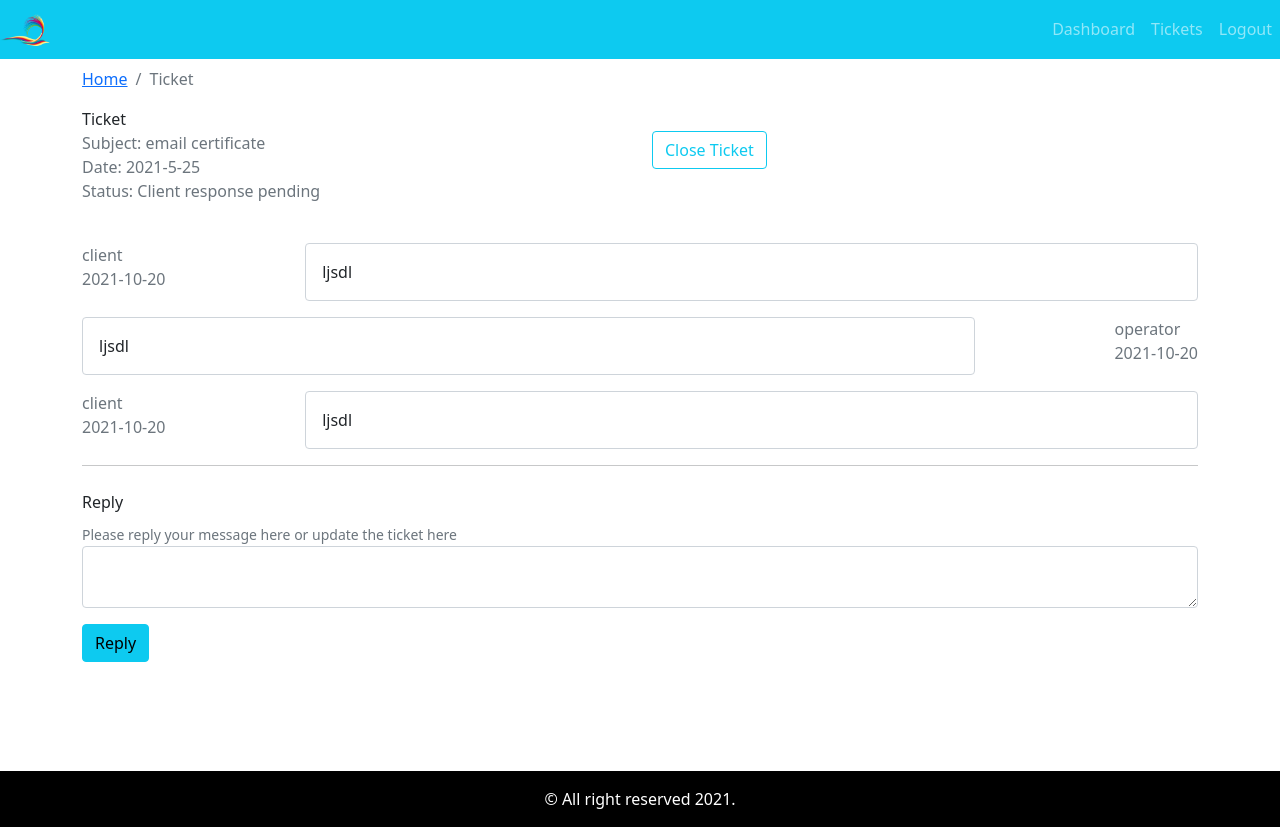
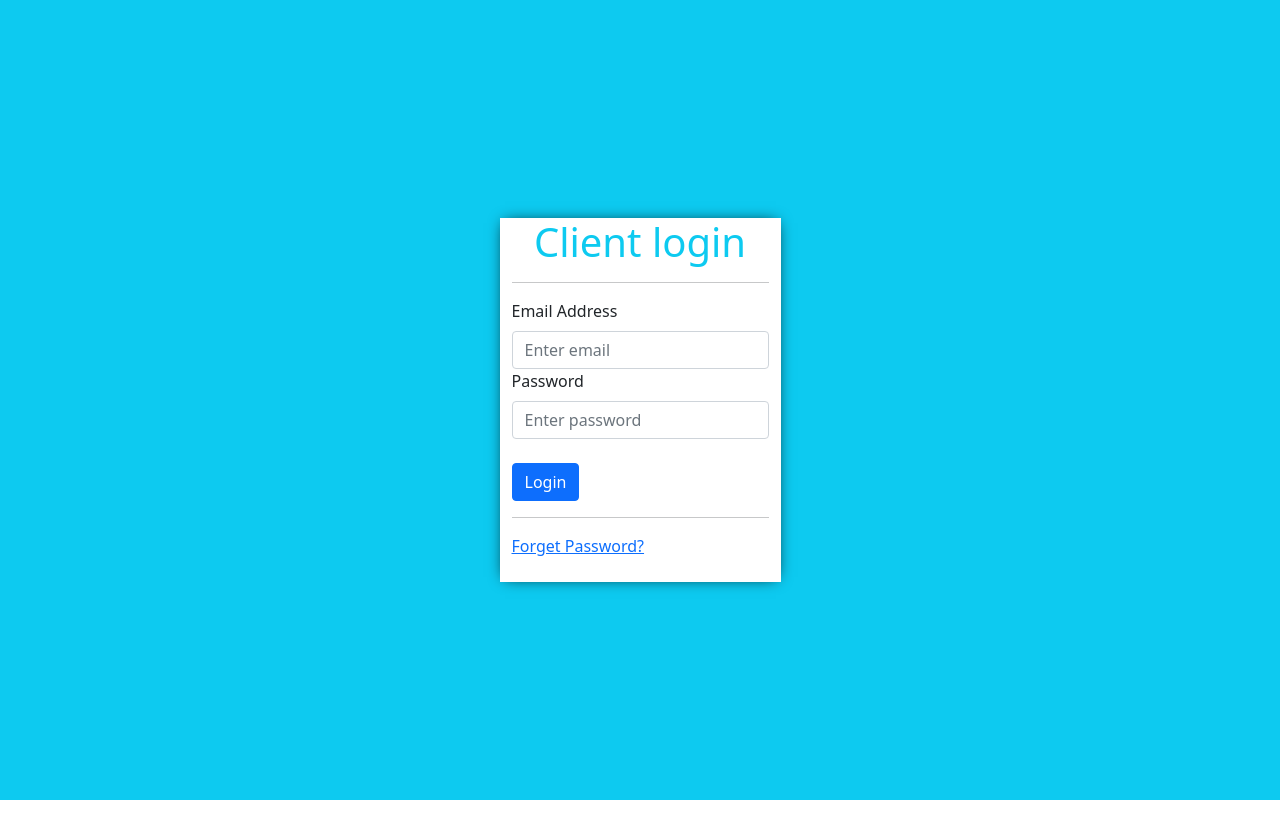
Before and after one commit to DineshShrestha/crm-frontend, a React (Create React App) app: page / in a window 1280 px wide. After the commit the page ends 800 px from the top, so only its background shows below. Built offline with nearby package versions, Linux system fonts and the light colour scheme.

Commit message:
react-router-dom and react-router-bootstrap added

```diff
--- a/package.json
+++ b/package.json
@@ -11,6 +11,8 @@
     "react": "^17.0.2",
     "react-bootstrap": "^1.6.0",
     "react-dom": "^17.0.2",
+    "react-router-bootstrap": "^0.25.0",
+    "react-router-dom": "^5.2.0",
     "react-scripts": "4.0.3",
     "web-vitals": "^1.1.2"
   },
--- a/src/App.js
+++ b/src/App.js
@@ -1,20 +1,39 @@
-import DefaultLayout from './layout/DefaultLayout';
-import { Entry } from './pages/entry/Entry.page';
-import "./App.css"
-import Dashboard from './pages/dashboard/Dashboard.page';
-import AddTicket from './pages/new-ticket/AddTicket.page';
-import TicketLists from './pages/ticket-list/TicketLists.page'
-import Ticket from './pages/ticket/Ticket.page';
+
+import { Entry } from "./pages/entry/Entry.page";
+import "./App.css";
+import Dashboard from "./pages/dashboard/Dashboard.page";
+import AddTicket from "./pages/new-ticket/AddTicket.page";
+import TicketLists from "./pages/ticket-list/TicketLists.page";
+import Ticket from "./pages/ticket/Ticket.page";
+import { BrowserRouter as Router, Switch, Route } from "react-router-dom";
+import PrivateRoute from "./components/private-route/PrivateRoute.comp";
 function App() {
-    return ( < div className = "App" > { /*<Entry/>*/ }
-    <DefaultLayout>
-        {/*<Dashboard/>*/}
-        {/*<AddTicket/>*/}
-        {/*<TicketLists/>*/}
-        <Ticket/>
-    </DefaultLayout>
-        </div>
-    );
+  return (
+    <div className="App">
+      <Router>
+        <Switch>
+        <Route path="/" exact>
+            <Entry />
+          </Route>
+
+            <PrivateRoute path="/dashboard">
+              <Dashboard />
+            </PrivateRoute>
+            <PrivateRoute path="/add-ticket">
+              <AddTicket />
+            </PrivateRoute>
+            <PrivateRoute path="/tickets">
+              <TicketLists />
+            </PrivateRoute>
+            <PrivateRoute path="/ticket/:tId">
+              <Ticket />
+            </PrivateRoute>
+
+
+        </Switch>
+      </Router>
+    </div>
+  );
 }
 
 export default App;
--- /dev/null
+++ b/src/components/private-route/PrivateRoute.comp.js
@@ -0,0 +1,16 @@
+import React from 'react'
+import {Route, Redirect} from 'react-router-dom'
+import DefaultLayout from '../../layout/DefaultLayout'
+
+const isAuth = true
+const PrivateRoute = ({children, ...rest}) => {
+    return (
+        <Route
+         {...rest}
+            render={()=>
+            isAuth?<DefaultLayout>{children} </DefaultLayout>:<Redirect to='/'/>}
+            />
+    )
+}
+
+export default PrivateRoute
--- a/src/components/ticket-table/TicketTable.comp.js
+++ b/src/components/ticket-table/TicketTable.comp.js
@@ -1,7 +1,8 @@
-import React from 'react'
-import { Table } from 'react-bootstrap'
-import PropTypes from 'prop-types'
-const TicketTable = ({tickets}) => {
+import React from "react";
+import { Table } from "react-bootstrap";
+import PropTypes from "prop-types";
+import { Link } from "react-router-dom";
+const TicketTable = ({ tickets }) => {
   return (
     <div>
       <Table striped bordered hover>
@@ -14,27 +15,31 @@ const TicketTable = ({tickets}) => {
           </tr>
         </thead>
         <tbody>
-                    {tickets.length? tickets.map(row=>
+          {tickets.length ? (
+            tickets.map((row) => (
               <tr key={row.id}>
                 <td>{row.id}</td>
-                        <td>{row.subject}</td>
+                <td>
+                  <Link to={`/ticket/${row.id}`}>{row.subject}</Link>
+                </td>
                 <td>{row.status}</td>
                 <td>{row.addedAt}</td>
               </tr>
-                    ):
+            ))
+          ) : (
             <tr>
-                        <td colSpan="4" className="text-center">No tickets to show</td>
+              <td colSpan="4" className="text-center">
+                No tickets to show
+              </td>
             </tr>
-                    }
-
+          )}
         </tbody>
       </Table>
     </div>
-    )
-}
-
+  );
+};
 
 TicketTable.propTypes = {
   tickets: PropTypes.array.isRequired,
-}
-export default TicketTable
+};
+export default TicketTable;
--- a/src/index.js
+++ b/src/index.js
@@ -4,7 +4,6 @@ import './index.css';
 import App from './App';
 import 'bootstrap/dist/css/bootstrap.min.css';
 
-ReactDOM.render( <React.StrictMode>
-        <App/>
-        </React.StrictMode>,
+ReactDOM.render(
+        <App/>,
         document.getElementById('root'));
--- a/src/layout/partials/Header.comp.js
+++ b/src/layout/partials/Header.comp.js
@@ -1,7 +1,13 @@
 import React from 'react'
 import {Navbar, Nav} from 'react-bootstrap'
 import logo from '../../assets/img/logo.png'
+import {useHistory} from 'react-router-dom'
+import {LinkContainer} from 'react-router-bootstrap'
 const Header = () => {
+    const history = useHistory()
+    const logMeOut = ()=>{
+        history.push('/')
+    }
     return ( <Navbar collapseOnSelect bg="info" variant="dark" expand="md">
                 <Navbar.Brand>
                     <img src={logo} alt='logo' width="50px"/>
@@ -9,9 +15,17 @@ const Header = () => {
                 <Navbar.Toggle aria-controls="basic-navbar-nav"/>
                 <Navbar.Collapse id="basic-navbar-nav">
                 <Nav className="ms-auto">
-                    <Nav.Link href="/Dashboard">Dashboard</Nav.Link>
-                    <Nav.Link href="/Dashboard">Tickets</Nav.Link>
-                    <Nav.Link href="/Dashboard">Logout</Nav.Link>
+                    {/* <Link to="/Dashboard">Dashboard</Link>
+                    <Link to="/tickets">Tickets</Link>
+                    <Link to="">Logout</Link> */}
+                    <LinkContainer to="/dashboard">
+                         <Nav.Link >Dashboard</Nav.Link>
+                    </LinkContainer>
+                    <LinkContainer to="/tickets">
+                        <Nav.Link >Tickets</Nav.Link>
+                    </LinkContainer>
+
+                    <Nav.Link onClick={logMeOut}>Logout</Nav.Link>
 
                 </Nav>
                 </Navbar.Collapse>
--- a/src/pages/dashboard/Dashboard.page.js
+++ b/src/pages/dashboard/Dashboard.page.js
@@ -4,6 +4,8 @@ import { Row, Col, Button, Container } from 'react-bootstrap'
 import TicketTable from '../../components/ticket-table/TicketTable.comp'
 import tickets from '../../assets/data/dummy-tickets.json'
 import PageBreadcrumb from '../../components/breadcrumb/Breadcrumb.comp'
+import {Link} from 'react-router-dom'
+
 const Dashboard = () => {
     return (
         <Container>
@@ -14,7 +16,9 @@ const Dashboard = () => {
             </Row>
             <Row>
                 <Col className="text-center mt-5 mb-2">
+                    <Link to='/add-ticket'>
                     <Button variant="info" style={{'fontSize':'2rem', 'padding':'10px 30px'}}> Add new Ticket</Button>
+                    </Link>
                 </Col>
             </Row>
             <Row>
--- a/src/pages/ticket-list/TicketLists.page.js
+++ b/src/pages/ticket-list/TicketLists.page.js
@@ -4,6 +4,7 @@ import PageBreadcrumb from '../../components/breadcrumb/Breadcrumb.comp'
 import SearchForm from '../../components/search-form/SearchForm.comp'
 import TicketTable from '../../components/ticket-table/TicketTable.comp'
 import tickets from '../../assets/data/dummy-tickets.json'
+import { Link } from 'react-router-dom'
 const TicketLists = () => {
     const [str, setStr] = useState('')
     const [displayTicket, setDisplayTicket] = useState(tickets)
@@ -29,8 +30,9 @@ const TicketLists = () => {
             </Row>
             <Row className="mt-4">
                 <Col>
-                    <Button variant="info">Add New Ticket</Button>
-
+                    <Link to="add-ticket">
+                     <Button variant="info">Add New Ticket</Button>
+                    </Link>
                 </Col>
                 <Col className="text-right">
                 <SearchForm handleOnChange={handleOnChange} str={str}/>
--- a/src/pages/ticket/Ticket.page.js
+++ b/src/pages/ticket/Ticket.page.js
@@ -4,12 +4,21 @@ import PageBreadcrumb from '../../components/breadcrumb/Breadcrumb.comp'
 import tickets from '../../assets/data/dummy-tickets.json'
 import MessageHistory from '../../components/message-history/MessageHistory.comp'
 import UpdateTicket from '../../components/update-ticket/UpdateTicket.comp'
+import {useParams} from 'react-router-dom'
 
-const ticket = tickets[0]
 const Ticket = () => {
+    const {tId} = useParams()
     const [message, setMessage]= useState('')
+    const [ticket, setTicket]= useState('')
 
-    useEffect(()=>{},[message])
+    useEffect(()=>{
+        for(let i=0;i<tickets.length; i++){
+            if(tickets[i].id == tId){
+                setTicket(tickets[i])
+                continue
+            }
+        }
+    },[message, tId])
     const handleOnChange = (e)=>{
         setMessage(e.target.value)
     }
@@ -29,7 +38,7 @@ const Ticket = () => {
             <Row>
                 <Col className="text-weight-bold text-secondary">
                     <div className="subject">Subject: {ticket.subject}</div>
-                    <div className="date">Date: {ticket.addedAt}</div>
+                    <div className="date">Ticket Opened: {ticket.addedAt}</div>
                     <div className="status">Status: {ticket.status}</div>
                 </Col>
                 <Col className="text-right">
@@ -38,7 +47,8 @@ const Ticket = () => {
             </Row>
             <Row className="mt-4">
                 <Col>
-                    <MessageHistory msg={ticket.history} />
+                {ticket.history &&
+                    <MessageHistory msg={ticket.history} />}
                 </Col>
             </Row>
             <hr/>
```
Also changed, not shown: 1 other file (tests, documents, lock files or other folders). Lines whose indentation alone changed are shown as unchanged.
